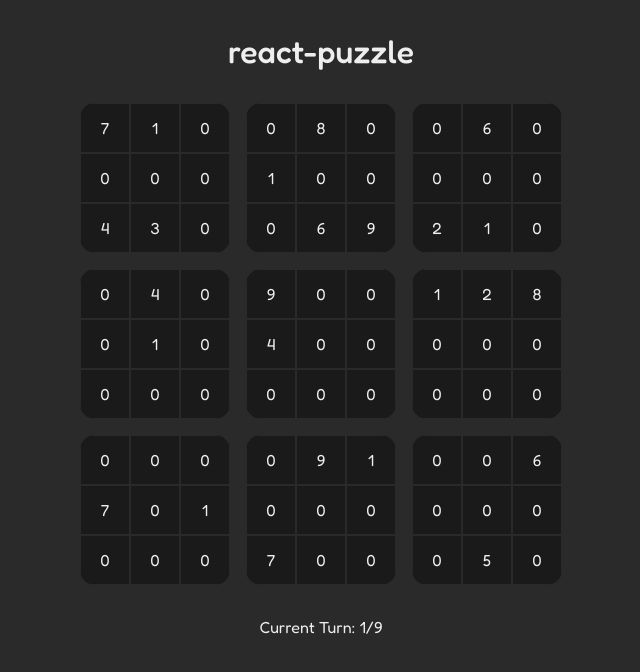
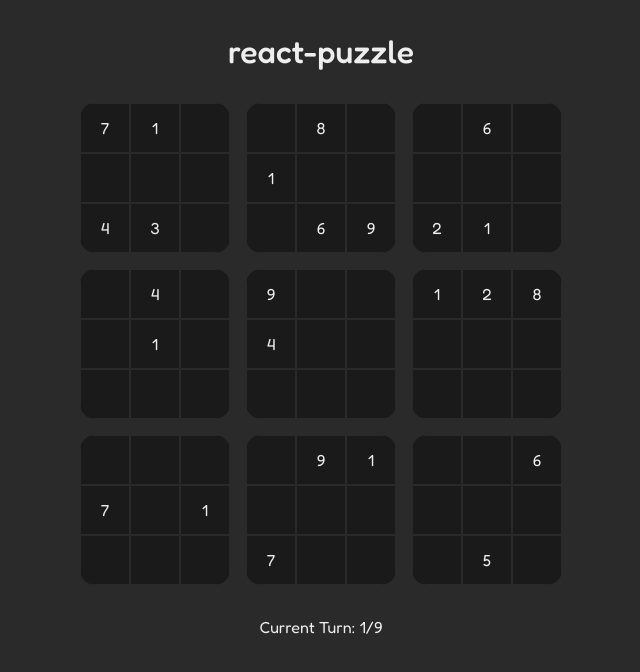
Before and after one commit to wizguin/react-puzzle, a React app: page / in a window 1280 px wide. Shown: the top 672 px of the page, without its empty margins (319-959 px from the left). Built offline with nearby package versions, Linux system fonts and the light colour scheme.

Commit message:
Use empty string when cell has no value

```diff
--- a/src/components/puzzle/grid/box/cell/Cell.tsx
+++ b/src/components/puzzle/grid/box/cell/Cell.tsx
@@ -8,7 +8,7 @@ export default function Cell({ value }: Props) {
 
     return (
         <div className='cell'>
-            {value}
+            {value || ''}
         </div>
     )
 
```
